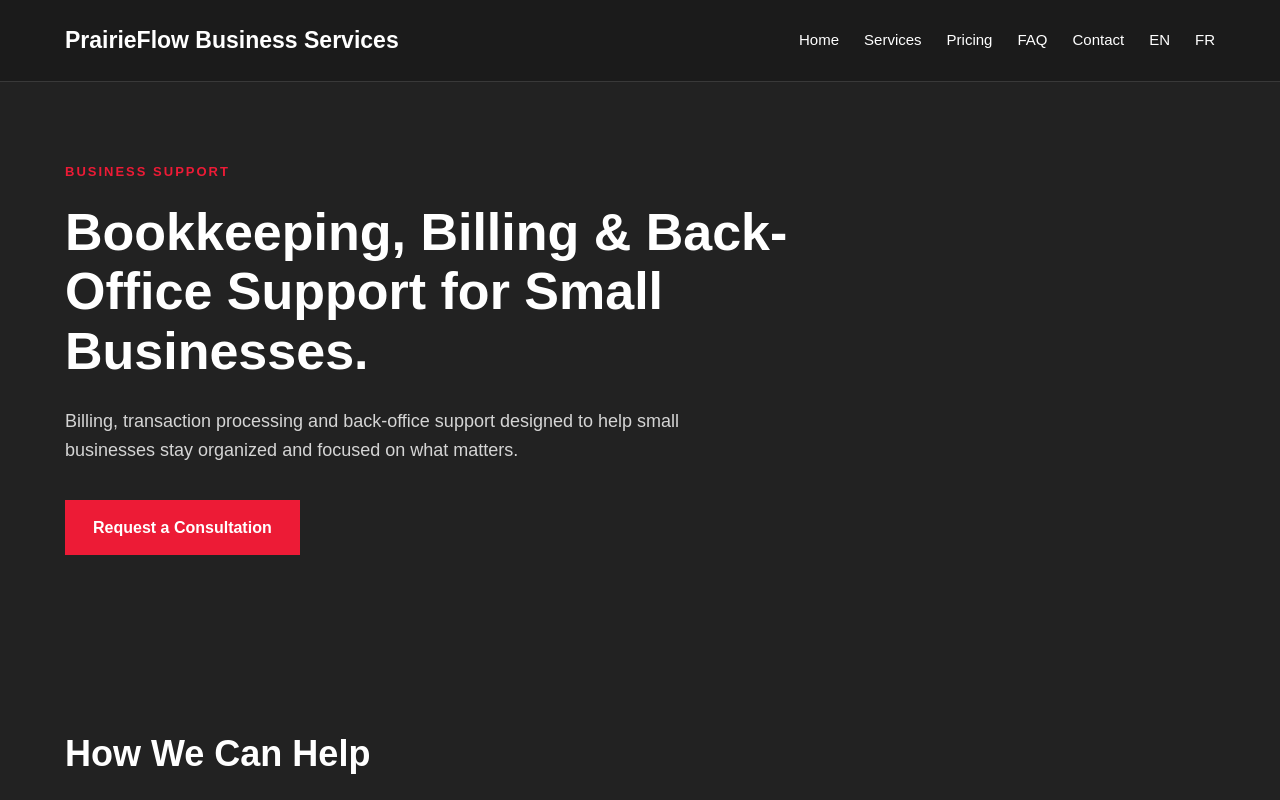
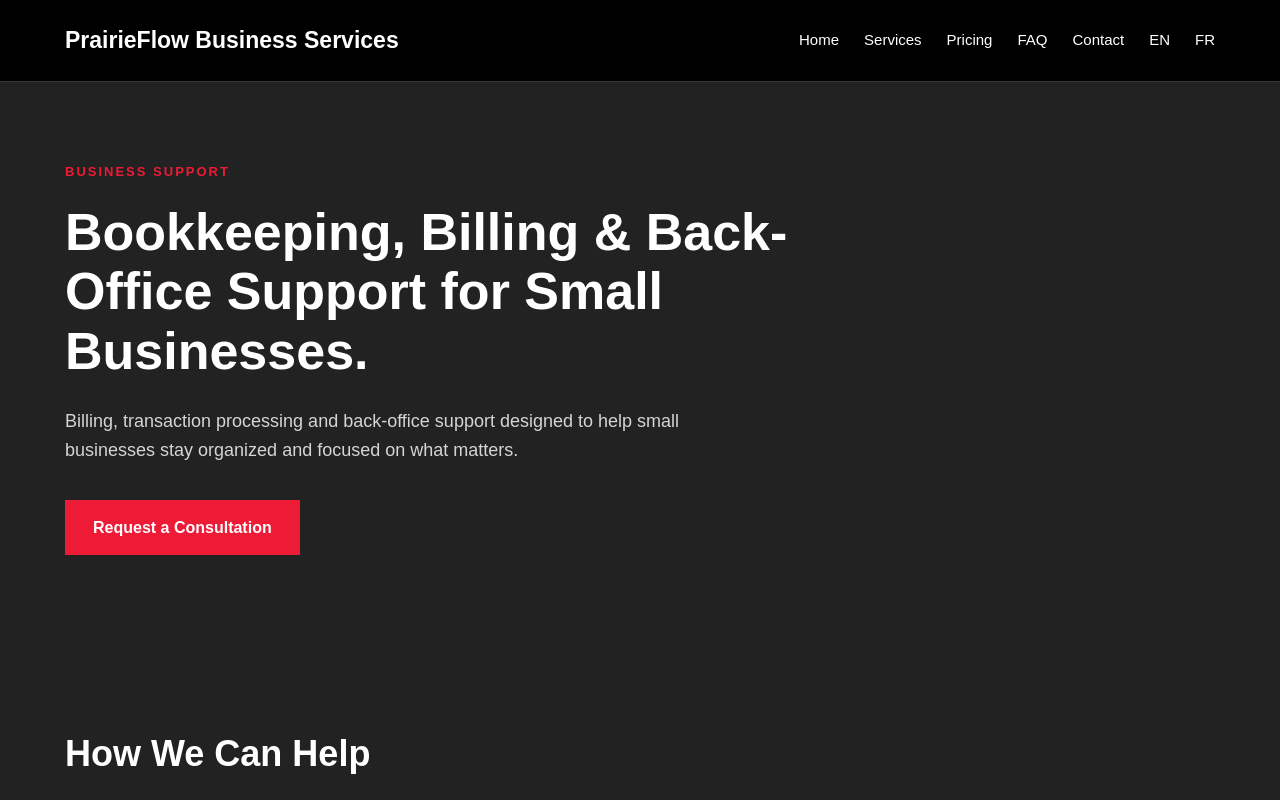
Before and after one commit to victoriadolmatova9-glitch/BusinessWebsite, a plain HTML site: page index.html in a window 1280 px wide. Shown: the top 800 px of the page. Drawn offline with Linux system fonts and the light colour scheme.

Commit message:
Update style.css

```diff
--- a/css/style.css
+++ b/css/style.css
@@ -25,7 +25,7 @@ a {
 /* HEADER */
 
 header {
-    background-color: #1B1B1B;
+    background-color: #000000;
     padding: 22px 0;
     border-bottom: 1px solid #393939;
 }
```
